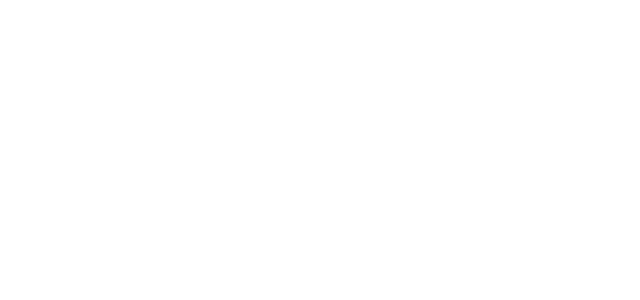
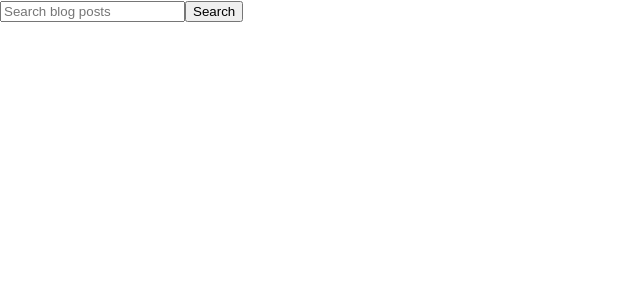
Before and after one commit to WildCodeSchool/2022-09-JS-Marseille-SNCF-P2-CocktailParty, a JavaScript app in the folder cocktailparty/: page / in a window 1280 px wide. Shown: the top 300 px of the page, without its empty margins (0-640 px from the left). Built offline with nearby package versions, Linux system fonts and the light colour scheme; the HTML template or start-up script is replaced by a standard one.

Commit message:
installation axios et MUI

```diff
--- a/cocktailparty/package.json
+++ b/cocktailparty/package.json
@@ -3,9 +3,13 @@
   "version": "0.1.0",
   "private": true,
   "dependencies": {
+    "@emotion/react": "^11.10.5",
+    "@emotion/styled": "^11.10.5",
+    "@mui/material": "^5.10.15",
     "@testing-library/jest-dom": "^5.16.5",
     "@testing-library/react": "^13.4.0",
     "@testing-library/user-event": "^13.5.0",
+    "axios": "^1.2.0",
     "react": "^18.2.0",
     "react-dom": "^18.2.0",
     "react-scripts": "5.0.1",
--- a/cocktailparty/src/App.js
+++ b/cocktailparty/src/App.js
@@ -1,11 +1,11 @@
-
+import Search from './components/search/search';
 import './App.css';
 
 function App() {
   return (
     <div>
       <div>
-
+      <Search />
       </div>
 
     </div>
--- a/cocktailparty/src/components/search/search.js
+++ b/cocktailparty/src/components/search/search.js
@@ -0,0 +1,18 @@
+import './style.css';
+
+const SearchBar = () => (
+    <form action="/" method="get">
+        <label htmlFor="header-search">
+            <span className="visually-hidden">Search blog posts</span>
+        </label>
+        <input
+            type="text"
+            id="header-search"
+            placeholder="Search blog posts"
+            name="s"
+        />
+        <button type="submit">Search</button>
+    </form>
+);
+
+export default SearchBar;
--- a/cocktailparty/src/components/search/style.css
+++ b/cocktailparty/src/components/search/style.css
@@ -0,0 +1,9 @@
+.visually-hidden {
+    clip: rect(0 0 0 0);
+    clip-path: inset(50%);
+    height: 1px;
+    overflow: hidden;
+    position: absolute;
+    white-space: nowrap;
+    width: 1px;
+}
```
Also changed, not shown: 1 other file (tests, documents, lock files or other folders).
